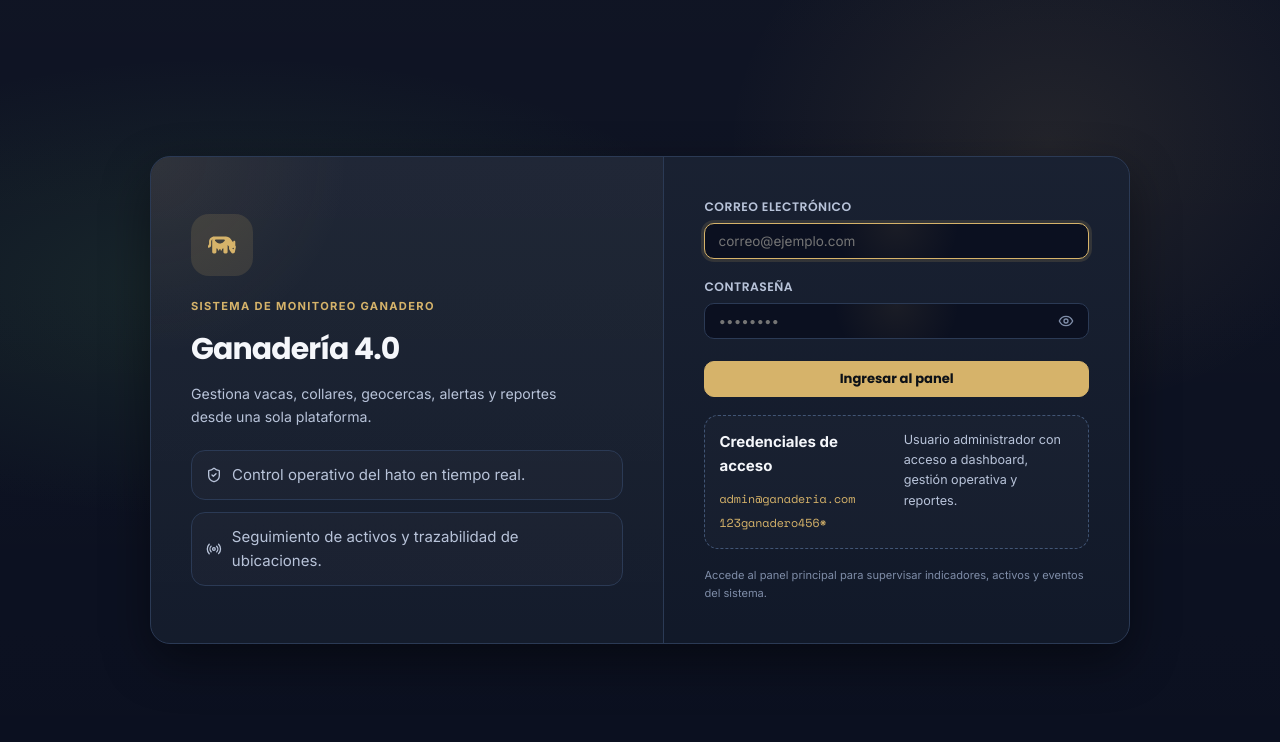
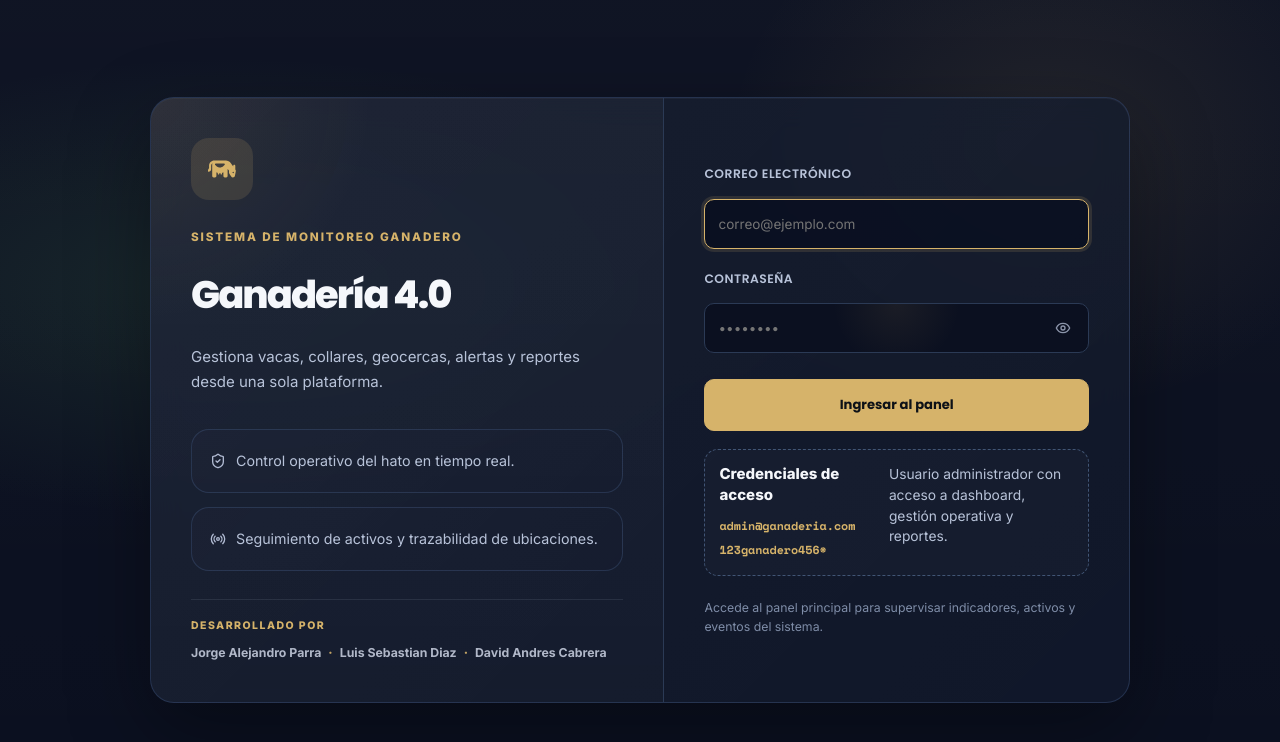
Before and after one commit to David-Cabrera00/ganaderia-frontend, a React (Vite) app: page /login in a window 1280 px wide. Shown: the top 742 px of the page. Built offline with nearby package versions, Linux system fonts and the light colour scheme; no server answers.

Commit message:
docs: agregar autores en pantalla de inicio

```diff
--- a/src/features/auth/LoginPage.css
+++ b/src/features/auth/LoginPage.css
@@ -12,17 +12,27 @@
   position: absolute;
   inset: 0;
   background:
-    radial-gradient(ellipse 70% 50% at 18% 36%, rgba(103,192,107,0.12) 0%, transparent 58%),
-    radial-gradient(ellipse 45% 60% at 82% 18%, rgba(212,177,106,0.10) 0%, transparent 56%),
-    linear-gradient(180deg, rgba(255,255,255,0.02), transparent),
+    radial-gradient(
+      ellipse 70% 50% at 18% 36%,
+      rgba(103, 192, 107, 0.12) 0%,
+      transparent 58%
+    ),
+    radial-gradient(
+      ellipse 45% 60% at 82% 18%,
+      rgba(212, 177, 106, 0.1) 0%,
+      transparent 56%
+    ),
+    linear-gradient(180deg, rgba(255, 255, 255, 0.02), transparent),
     var(--bg-base);
 }
 
 .login-card {
-  background: linear-gradient(180deg, rgba(255,255,255,0.03), rgba(0,0,0,0.05)), var(--bg-surface);
+  background:
+    linear-gradient(180deg, rgba(255, 255, 255, 0.03), rgba(0, 0, 0, 0.05)),
+    var(--bg-surface);
   border: 1px solid var(--border);
   border-radius: 20px;
-  box-shadow: 0 18px 48px rgba(0,0,0,0.42);
+  box-shadow: 0 18px 48px rgba(0, 0, 0, 0.42);
   width: 100%;
   position: relative;
   z-index: 1;
@@ -39,9 +49,13 @@
   padding: 40px;
   border-right: 1px solid var(--border);
   background:
-    radial-gradient(circle at top left, rgba(212,177,106,0.09), transparent 28%),
-    linear-gradient(180deg, rgba(255,255,255,0.015), transparent),
-    rgba(255,255,255,0.01);
+    radial-gradient(
+      circle at top left,
+      rgba(212, 177, 106, 0.09),
+      transparent 28%
+    ),
+    linear-gradient(180deg, rgba(255, 255, 255, 0.015), transparent),
+    rgba(255, 255, 255, 0.01);
   display: flex;
   flex-direction: column;
   justify-content: center;
@@ -103,7 +117,7 @@
   padding: 12px 14px;
   border: 1px solid var(--border);
   border-radius: 14px;
-  background: rgba(255,255,255,0.02);
+  background: rgba(255, 255, 255, 0.02);
   color: var(--text-secondary);
 }
 
@@ -152,7 +166,7 @@
   border: 1px solid var(--border);
   border-radius: 16px;
   padding: 18px;
-  background: rgba(255,255,255,0.02);
+  background: rgba(255, 255, 255, 0.02);
 }
 
 .credentials-grid {
@@ -209,3 +223,261 @@
     font-size: 1.6rem;
   }
 }
+/* =========================================================
+   LOGIN UI/UX REFINEMENT - Ganadería 4.0
+   Mantiene el tamaño general del login
+   ========================================================= */
+
+.login-card,
+.login-card-wide {
+  overflow: hidden;
+  border-radius: 24px;
+  border: 1px solid rgba(93, 125, 180, 0.26);
+  background:
+    linear-gradient(
+      135deg,
+      rgba(255, 255, 255, 0.035),
+      rgba(255, 255, 255, 0.012)
+    ),
+    rgba(15, 23, 42, 0.78);
+  backdrop-filter: blur(16px);
+  box-shadow:
+    0 28px 80px rgba(0, 0, 0, 0.34),
+    inset 0 1px 0 rgba(255, 255, 255, 0.04);
+}
+
+/* Panel izquierdo */
+.login-hero-panel {
+  display: flex;
+  flex-direction: column;
+  justify-content: center;
+  gap: 0;
+}
+
+.login-logo {
+  margin-bottom: 28px;
+}
+
+.login-eyebrow {
+  display: block;
+  margin-bottom: 18px;
+  color: var(--accent);
+  font-size: 0.78rem;
+  font-weight: 900;
+  letter-spacing: 0.16em;
+  text-transform: uppercase;
+}
+
+.login-title {
+  margin: 0 0 20px;
+  color: var(--text-primary);
+  font-size: clamp(2.2rem, 3vw, 3rem);
+  font-weight: 900;
+  line-height: 1.05;
+  letter-spacing: -0.05em;
+}
+
+.login-subtitle {
+  max-width: 540px;
+  margin: 0;
+  color: var(--text-secondary);
+  font-size: 1rem;
+  line-height: 1.65;
+}
+
+/* Beneficios */
+.login-feature-list {
+  display: grid;
+  gap: 14px;
+  margin-top: 34px;
+}
+
+.login-feature-item {
+  min-height: 64px;
+  padding: 16px 18px;
+  border-radius: 18px;
+  border: 1px solid rgba(93, 125, 180, 0.24);
+  background:
+    linear-gradient(
+      135deg,
+      rgba(255, 255, 255, 0.026),
+      rgba(255, 255, 255, 0.01)
+    ),
+    rgba(15, 23, 42, 0.34);
+  color: var(--text-secondary);
+  font-size: 0.95rem;
+  line-height: 1.45;
+}
+
+.login-feature-item svg {
+  color: rgba(220, 231, 255, 0.78);
+}
+
+/* Footer autores: compacto, sutil y profesional */
+.login-authors-footer {
+  margin-top: 28px;
+  padding-top: 18px;
+  border-top: 1px solid rgba(148, 163, 184, 0.14);
+}
+
+.login-authors-footer span {
+  display: block;
+  margin-bottom: 8px;
+  color: var(--accent);
+  font-size: 0.7rem;
+  font-weight: 900;
+  letter-spacing: 0.14em;
+  text-transform: uppercase;
+}
+
+.login-authors-footer p {
+  display: flex;
+  flex-wrap: wrap;
+  align-items: center;
+  gap: 7px;
+  max-width: 540px;
+  margin: 0;
+  color: rgba(232, 239, 255, 0.74);
+  font-size: 0.82rem;
+  font-weight: 700;
+  line-height: 1.55;
+}
+
+.login-authors-footer p strong {
+  color: rgba(212, 177, 106, 0.9);
+  font-weight: 900;
+}
+
+/* Panel derecho */
+.login-form-panel {
+  display: flex;
+  flex-direction: column;
+  justify-content: center;
+}
+
+.login-form {
+  display: grid;
+  gap: 20px;
+}
+
+.form-label {
+  margin-bottom: 9px;
+  color: rgba(220, 231, 255, 0.86);
+  font-size: 0.76rem;
+  font-weight: 900;
+  letter-spacing: 0.08em;
+  text-transform: uppercase;
+}
+
+/* Inputs más premium */
+.form-input {
+  min-height: 50px;
+  padding: 0 18px;
+  border-radius: 14px;
+  border: 1px solid rgba(93, 125, 180, 0.34);
+  background: rgba(2, 6, 23, 0.38);
+  color: var(--text-primary);
+  font-size: 0.95rem;
+  transition:
+    border-color 0.18s ease,
+    box-shadow 0.18s ease,
+    background 0.18s ease;
+}
+
+.form-input:focus {
+  border-color: rgba(212, 177, 106, 0.72);
+  background: rgba(2, 6, 23, 0.48);
+  box-shadow:
+    0 0 0 4px rgba(212, 177, 106, 0.1),
+    0 12px 28px rgba(0, 0, 0, 0.18);
+  outline: none;
+}
+
+.password-wrapper .form-input {
+  padding-right: 48px;
+}
+
+.password-toggle {
+  right: 14px;
+  color: rgba(220, 231, 255, 0.62);
+}
+
+/* Botón */
+.login-submit {
+  min-height: 52px;
+  margin-top: 6px;
+  border-radius: 14px;
+  font-weight: 900;
+}
+
+/* Credenciales como info-card elegante */
+.local-credentials,
+.credentials-grid {
+  margin-top: 24px;
+  padding: 20px;
+  border-radius: 18px;
+  border: 1px dashed rgba(93, 125, 180, 0.38);
+  background:
+    radial-gradient(
+      circle at top right,
+      rgba(212, 177, 106, 0.08),
+      transparent 34%
+    ),
+    rgba(15, 23, 42, 0.34);
+}
+
+.credentials-grid {
+  display: grid;
+  grid-template-columns: 0.9fr 1.1fr;
+  gap: 18px;
+  align-items: start;
+}
+
+.local-credentials strong {
+  display: block;
+  margin-bottom: 12px;
+  color: var(--text-primary);
+  font-size: 1rem;
+  font-weight: 900;
+  line-height: 1.35;
+}
+
+.local-credentials code {
+  color: var(--accent);
+  font-size: 0.78rem;
+  font-weight: 800;
+  word-break: break-word;
+}
+
+.local-credentials-note {
+  color: var(--text-secondary);
+  font-size: 0.92rem;
+  line-height: 1.5;
+}
+
+.login-footer-note {
+  margin-top: 22px;
+  color: var(--text-muted);
+  font-size: 0.82rem;
+  line-height: 1.55;
+}
+
+/* Limpieza de estilos anteriores de autores */
+.login-authors-card,
+.login-authors-compact,
+.login-authors-top,
+.login-authors-names,
+.login-authors-list {
+  all: unset;
+}
+
+/* Responsive sin cambiar concepto */
+@media (max-width: 900px) {
+  .credentials-grid {
+    grid-template-columns: 1fr;
+  }
+
+  .login-authors-footer p {
+    font-size: 0.8rem;
+  }
+}
--- a/src/features/auth/LoginPage.tsx
+++ b/src/features/auth/LoginPage.tsx
@@ -1,19 +1,21 @@
-import { useState } from 'react';
-import type { KeyboardEvent } from 'react';
-import { useNavigate, useLocation } from 'react-router-dom';
-import { useForm } from 'react-hook-form';
-import { zodResolver } from '@hookform/resolvers/zod';
-import { Eye, EyeOff, AlertCircle, ShieldCheck, Radio } from 'lucide-react';
-import { AuthService } from '@/api/services';
-import { AppError } from '@/api/httpClient';
-import { useAuthStore } from '@/stores/authStore';
-import { loginSchema, type LoginFormValues } from '@/utils/validations';
-import type { SessionData } from '@/types';
-import { CattleIcon } from '@/shared/components/ui/CattleIcon';
-import './LoginPage.css';
+import { useState } from "react";
+import type { KeyboardEvent } from "react";
+import { useLocation, useNavigate } from "react-router-dom";
+import { useForm } from "react-hook-form";
+import { zodResolver } from "@hookform/resolvers/zod";
+import { AlertCircle, Eye, EyeOff, Radio, ShieldCheck } from "lucide-react";
+
+import { AuthService } from "@/api/services";
+import { AppError } from "@/api/httpClient";
+import { useAuthStore } from "@/stores/authStore";
+import { CattleIcon } from "@/shared/components/ui/CattleIcon";
+import { loginSchema, type LoginFormValues } from "@/utils/validations";
+import type { SessionData } from "@/types";
+
+import "./LoginPage.css";
 
 const preventWhitespace = (event: KeyboardEvent<HTMLInputElement>) => {
-  if (event.key === ' ') event.preventDefault();
+  if (event.key === " ") event.preventDefault();
 };
 
 export function LoginPage() {
@@ -26,7 +28,7 @@ export function LoginPage() {
 
   const from =
     (location.state as { from?: { pathname: string } })?.from?.pathname ??
-    '/dashboard';
+    "/dashboard";
 
   const {
     register,
@@ -73,9 +75,12 @@ export function LoginPage() {
 
           <div className="login-hero-copy">
             <span className="login-eyebrow">Sistema de monitoreo ganadero</span>
+
             <h1 className="login-title">Ganadería 4.0</h1>
+
             <p className="login-subtitle">
-              Gestiona vacas, collares, geocercas, alertas y reportes desde una sola plataforma.
+              Gestiona vacas, collares, geocercas, alertas y reportes desde una
+              sola plataforma.
             </p>
           </div>
 
@@ -84,18 +89,38 @@ export function LoginPage() {
               <ShieldCheck size={16} />
               Control operativo del hato en tiempo real.
             </div>
+
             <div className="login-feature-item">
               <Radio size={16} />
               Seguimiento de activos y trazabilidad de ubicaciones.
             </div>
           </div>
+
+          <div className="login-authors-footer">
+            <span>Desarrollado por</span>
+
+            <p>
+              Jorge Alejandro Parra
+              <strong>·</strong>
+              Luis Sebastian Diaz
+              <strong>·</strong>
+              David Andres Cabrera
+            </p>
+          </div>
         </div>
 
         <div className="login-form-panel">
-          <form onSubmit={handleSubmit(onSubmit)} className="login-form" noValidate>
+          <form
+            onSubmit={handleSubmit(onSubmit)}
+            className="login-form"
+            noValidate
+          >
             {serverError ? (
               <div className="alert-banner error" role="alert">
-                <AlertCircle size={15} style={{ display: 'inline', marginRight: 6 }} />
+                <AlertCircle
+                  size={15}
+                  style={{ display: "inline", marginRight: 6 }}
+                />
                 {serverError}
               </div>
             ) : null}
@@ -104,19 +129,22 @@ export function LoginPage() {
               <label className="form-label" htmlFor="email">
                 Correo electrónico
               </label>
+
               <input
                 id="email"
                 type="email"
                 autoComplete="email"
                 autoFocus
-                className={`form-input ${errors.email ? 'error' : ''}`}
+                className={`form-input ${errors.email ? "error" : ""}`}
                 placeholder="correo@ejemplo.com"
-                {...register('email')}
+                {...register("email")}
                 onKeyDown={preventWhitespace}
               />
+
               {errors.email ? (
                 <span className="form-error">
-                  <AlertCircle size={12} /> {errors.email.message}
+                  <AlertCircle size={12} />
+                  {errors.email.message}
                 </span>
               ) : null}
             </div>
@@ -129,11 +157,11 @@ export function LoginPage() {
               <div className="password-wrapper">
                 <input
                   id="password"
-                  type={showPassword ? 'text' : 'password'}
+                  type={showPassword ? "text" : "password"}
                   autoComplete="current-password"
-                  className={`form-input ${errors.password ? 'error' : ''}`}
+                  className={`form-input ${errors.password ? "error" : ""}`}
                   placeholder="••••••••"
-                  {...register('password')}
+                  {...register("password")}
                   onKeyDown={preventWhitespace}
                 />
 
@@ -143,7 +171,7 @@ export function LoginPage() {
                   onClick={() => setShowPassword((previous) => !previous)}
                   tabIndex={-1}
                   aria-label={
-                    showPassword ? 'Ocultar contraseña' : 'Mostrar contraseña'
+                    showPassword ? "Ocultar contraseña" : "Mostrar contraseña"
                   }
                 >
                   {showPassword ? <EyeOff size={16} /> : <Eye size={16} />}
@@ -152,7 +180,8 @@ export function LoginPage() {
 
               {errors.password ? (
                 <span className="form-error">
-                  <AlertCircle size={12} /> {errors.password.message}
+                  <AlertCircle size={12} />
+                  {errors.password.message}
                 </span>
               ) : null}
             </div>
@@ -171,7 +200,7 @@ export function LoginPage() {
                   Iniciando sesión...
                 </>
               ) : (
-                'Ingresar al panel'
+                "Ingresar al panel"
               )}
             </button>
           </form>
@@ -179,21 +208,25 @@ export function LoginPage() {
           <div className="local-credentials credentials-grid">
             <div>
               <strong>Credenciales de acceso</strong>
+
               <div>
                 <code>admin@ganaderia.com</code>
               </div>
+
               <div>
                 <code>123ganadero456*</code>
               </div>
             </div>
 
             <div className="local-credentials-note">
-              Usuario administrador con acceso a dashboard, gestión operativa y reportes.
+              Usuario administrador con acceso a dashboard, gestión operativa y
+              reportes.
             </div>
           </div>
 
           <p className="login-footer-note">
-            Accede al panel principal para supervisar indicadores, activos y eventos del sistema.
+            Accede al panel principal para supervisar indicadores, activos y
+            eventos del sistema.
           </p>
         </div>
       </div>
```
